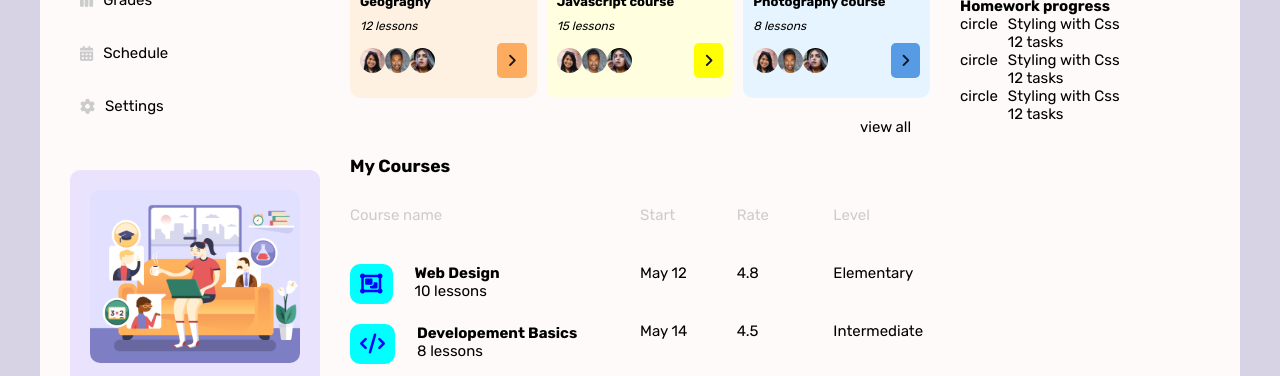
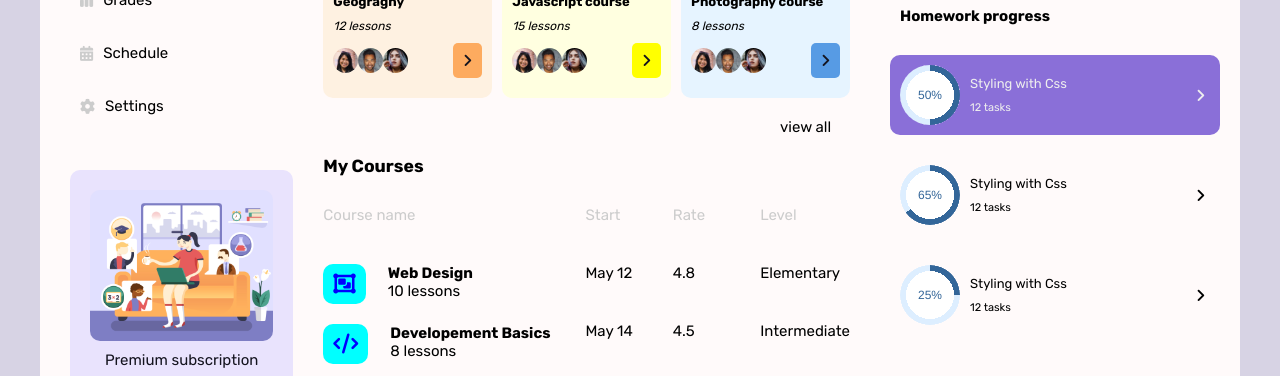
Before and after one commit to majid-amini/Academy, a plain HTML site: page index.html in a window 1280 px wide. Shown: the part 363-739 px from the top of the page. Drawn offline with Linux system fonts and the light colour scheme.

Commit message:
homework progress and some hover css codes finished

```diff
--- a/index.html
+++ b/index.html
@@ -212,35 +212,41 @@
                     <div class="progress__box progress__title">
                         <h4>Homework progress</h4>
                     </div>
+                    <div class="progress__box active">
+                        <div class="progress__left">
+                            <div>
+                                <div role="progressbar" aria-valuenow="50" aria-valuemin="0" aria-valuemax="100" style="--value:50"></div>
+                            </div>
+                            <div class="progress__left__item active">
+                                <span>Styling with Css</span>
+                                <span>12 tasks</span>
+                            </div>
+                        </div>
+                        <i class="fa-solid fa-angle-right"></i>
+                    </div>
                     <div class="progress__box">
                         <div class="progress__left">
-                            <div>circle</div>
+                            <div>
+                                <div role="progressbar" aria-valuenow="65" aria-valuemin="0" aria-valuemax="100" style="--value:65"></div>
+                            </div>
                             <div class="progress__left__item">
                                 <span>Styling with Css</span>
                                 <span>12 tasks</span>
                             </div>
                         </div>
-                        <i></i>
+                        <i class="fa-solid fa-angle-right"></i>
                     </div>
                     <div class="progress__box">
                         <div class="progress__left">
-                            <div>circle</div>
+                            <div>
+                                <div role="progressbar" aria-valuenow="25" aria-valuemin="0" aria-valuemax="100" style="--value:25"></div>
+                            </div>
                             <div class="progress__left__item">
                                 <span>Styling with Css</span>
                                 <span>12 tasks</span>
                             </div>
                         </div>
-                        <i></i>
-                    </div>
-                    <div class="progress__box">
-                        <div class="progress__left">
-                            <div>circle</div>
-                            <div class="progress__left__item">
-                                <span>Styling with Css</span>
-                                <span>12 tasks</span>
-                            </div>
-                        </div>
-                        <i></i>
+                        <i class="fa-solid fa-angle-right"></i>
                     </div>
                 </div>
             </section><!-- profile -->
--- a/styles/main.css
+++ b/styles/main.css
@@ -15,14 +15,16 @@
 }
 .dashboard__right > i{
     padding: 1.5rem;
-    background-color: antiquewhite;
+    box-shadow: 0 0 1rem rgba(0,0,0,0.25);
     border-radius: 1rem;
 }
 .dashboard__right .search__total {
     padding: 1.2rem 2.4rem;
     border-radius: 1rem;
-    background-color: var(--primaryTint-color);
+    box-shadow: 0 0 1rem rgba(0,0,0,0.25);
+    transition: all 0.3s ease-in-out;
 }
+
 main input{
     border: none;
     outline: none;
--- a/styles/section_left.css
+++ b/styles/section_left.css
@@ -41,6 +41,7 @@
     border-radius: 1rem;
     display: flex;
     align-items: center;
+    cursor: pointer;
 }
 .menu__items--list:first-child {
     background-color: var(--lightPurple-color);
--- a/styles/section_right.css
+++ b/styles/section_right.css
@@ -1,5 +1,7 @@
 aside {
+    width: 35rem;
     margin-left: 2rem;
+    padding: 0 1rem;
 }
 .profile {
     margin-top: 1rem;
@@ -11,7 +13,7 @@ aside {
     height: 3rem;
 }
 .profile__title i{
-    background-color: bisque;
+    box-shadow: 0 0 1rem rgba(0,0,0,0.25);
     padding: 1.2rem;
     border-radius: 1rem;
 }
@@ -47,20 +49,92 @@ aside {
 
 
 .progress__total {
+    display: flex;
+    flex-direction: column;
+    gap: 2rem;
     margin-top: 2rem;
     width: 100%;
 }
-.progress__total .progress__box {
+.progress__box {
     display: flex;
     align-items: center;
     justify-content: space-between;
+    border-radius: 1rem;
+    padding: 1rem;
+    transition: all 0.4s ease-in-out;
+    cursor: pointer;
+
 }
+.progress__box:hover  {
+    background-color: var(--darkPurple-color);
+    color: var(--lightGray-color);
+    box-shadow: 0 0 0.7rem rgba(0,0,0,0.75);
+    transform: scale(1.05);
+}
+.active {
+    background-color: var(--darkPurple-color);
+    color: var(--lightGray-color);
+
+}
+
 .progress__box .progress__left {
     display: flex;
+    align-items: center;
     gap: 1rem;
     font-size: 1.5rem;
 }
 .progress__left__item {
+
     display: flex;
     flex-direction: column;
+    gap: 1rem;
+
 }
+.progress__left__item span:first-child {
+    font-size: 1.3rem;
+}
+.progress__left__item span:nth-child(2) {
+    font-size: 1.1rem;
+}
+
+
+
+/* ====================
+ progress__bar_circles
+ =================== */
+
+ @keyframes growProgressBar {
+    0%, 33% { --pgPercentage: 0; }
+    100% { --pgPercentage: var(--value); }
+  }
+
+  @property --pgPercentage {
+    syntax: '<number>';
+    inherits: false;
+    initial-value: 0;
+  }
+
+  div[role="progressbar"] {
+    --size: 6rem;
+    --fg: #369;
+    --bg: #def;
+    --pgPercentage: var(--value);
+    animation: growProgressBar 3s 1 forwards;
+    width: var(--size);
+    height: var(--size);
+    border-radius: 50%;
+    display: grid;
+    place-items: center;
+    background:
+      radial-gradient(closest-side, white 80%, transparent 0 99.9%, white 0),
+      conic-gradient(var(--fg) calc(var(--pgPercentage) * 1%), var(--bg) 0)
+      ;
+    font-family: Helvetica, Arial, sans-serif;
+    font-size: calc(var(--size) / 5);
+    color: var(--fg);
+  }
+
+  div[role="progressbar"]::before {
+    counter-reset: percentage var(--value);
+    content: counter(percentage) '%';
+  }
```
